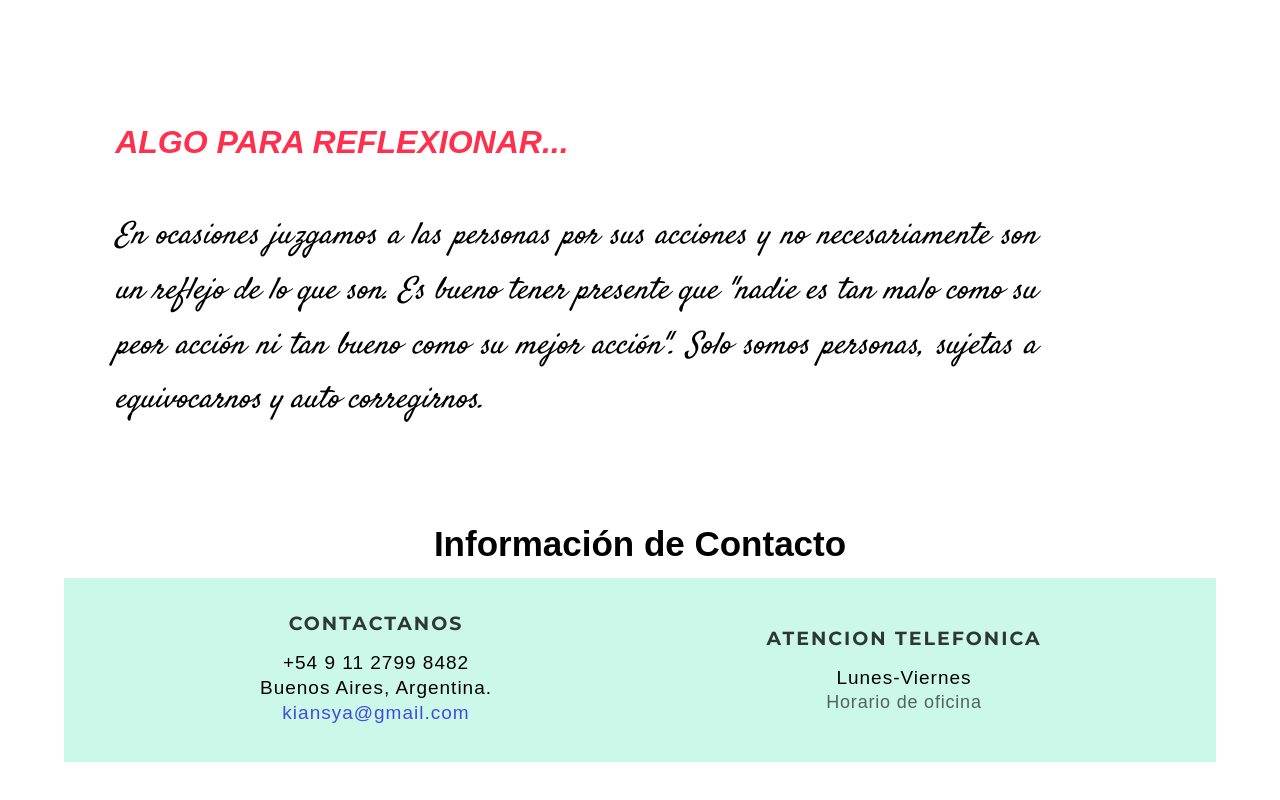
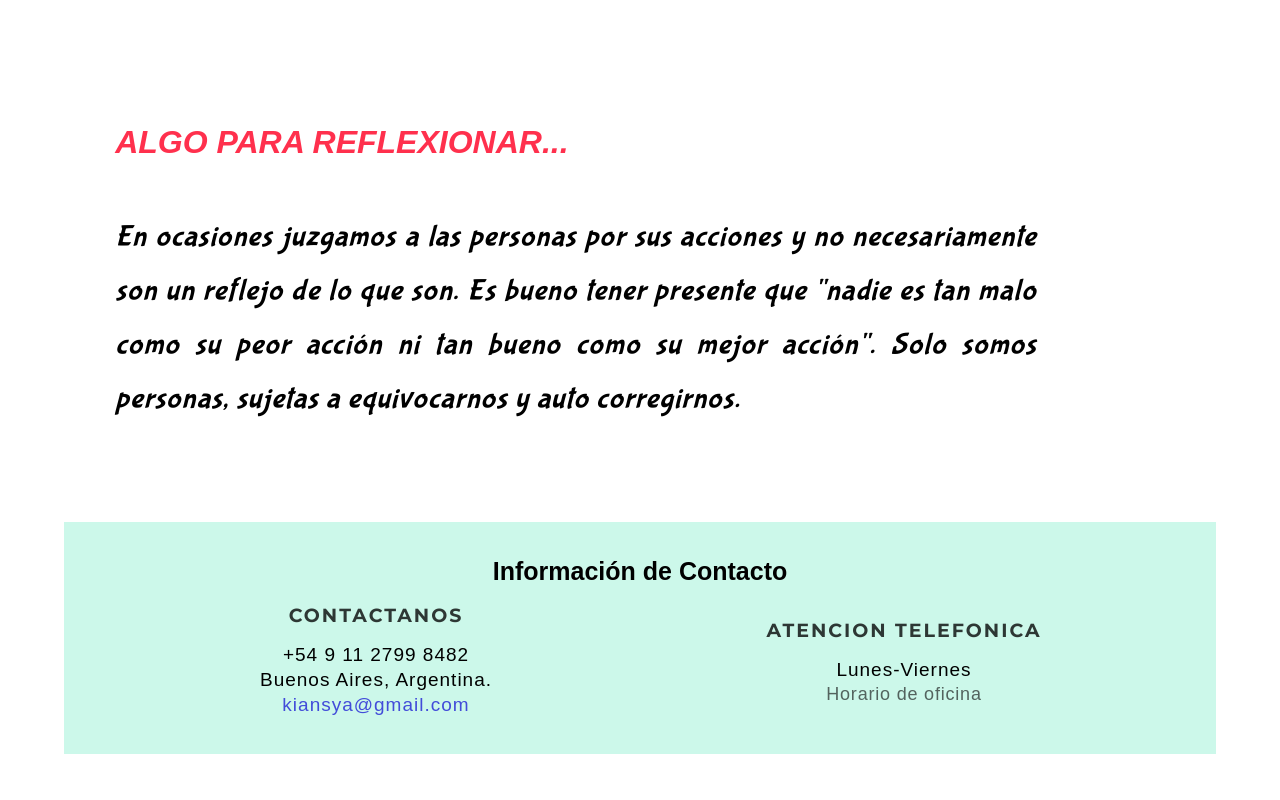
Before and after one commit to GabrielPla/Proyecto-Pagina-web, a plain HTML site: page Template/index.html in a window 1280 px wide. Shown: the part 1839-2639 px from the top of the page. Drawn offline with Linux system fonts and the light colour scheme; a web font is replaced by a local one.

Commit message:
Minor Patch

```diff
--- a/Template/css/style.css
+++ b/Template/css/style.css
@@ -632,9 +632,11 @@ text-align:center
   font-style: italic;
 }
 #mensaje-main {
-  font-family: 'Satisfy', sans-serif;
-  font-size: 1.9em;
+  font-family: 'Bubblegum Sans', sans-serif;
+  font-size: 30px;
   text-align: justify;
+  line-height: 50px;
+  letter-spacing: 1px;
   margin-top: 1.5em;
   color: #000;
   font-style: italic;
@@ -647,6 +649,9 @@ text-align:center
 }
 #mensaje-block {
   width: 90%;
+}
+#center {
+  text-align: center;
 }
 .espaciado {
   height: 2em;
--- a/Template/index.html
+++ b/Template/index.html
@@ -23,6 +23,7 @@ License URL: http://creativecommons.org/licenses/by/3.0/
 <link href="https://fonts.googleapis.com/css?family=Lato:300,400,700" type="text/css" rel="stylesheet">
 <link href="https://fonts.googleapis.com/css?family=Satisfy" type="text/css" rel="stylesheet">
 <link href="https://fonts.googleapis.com/css?family=Quattrocento" type="text/css" rel="stylesheet">
+<link href="https://fonts.googleapis.com/css?family=Bubblegum+Sans" rel="stylesheet">
 <!--//web-fonts-->
 <!--//fonts-->
 </head>
@@ -149,9 +150,9 @@ License URL: http://creativecommons.org/licenses/by/3.0/
 
 <!--map-->
 		<div class="map-w3ls">
-				<h4 class="title-w6">Información de Contacto</h4>
 		  <div class="contact-agile" id="contact">
 				<div class="contact-left">
+					<h4 class="title-w6" id="center">Información de Contacto</h4>
 					<div class="contact-left-div">
 					  <h6>Contactanos</h6>
 					  <p>+54 9 11 2799 8482<br> Buenos Aires, Argentina.</p>
```
